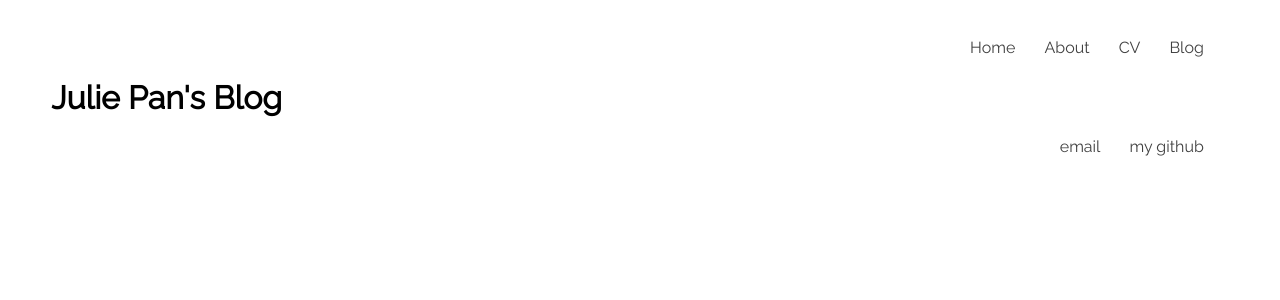
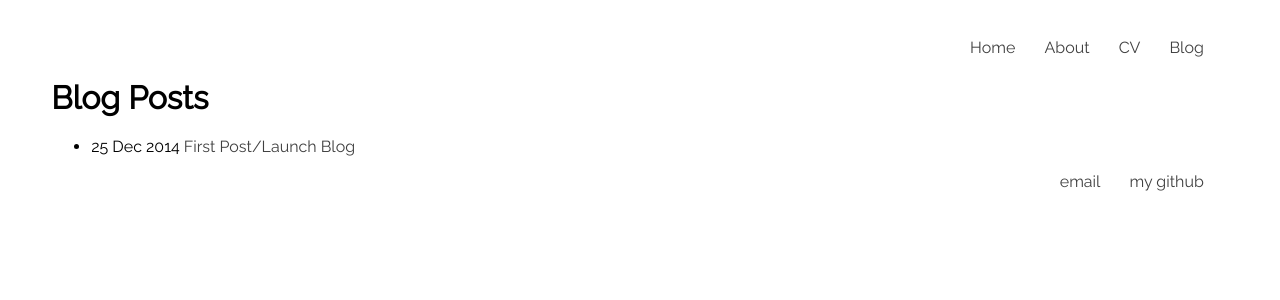
Before and after one commit to juliepanda/juliepanda.github.io, a Jekyll site: the page built from blog/index.html, in a window 1280 px wide. Shown: the top 300 px of the page. Built offline with Jekyll 4.4.1, drawn with Linux system fonts in a browser that asks for light colours.

Commit message:
blog working

```diff
--- a/blog/index.html
+++ b/blog/index.html
@@ -1,11 +1,11 @@
 ---
 layout: default
-title: Julie Pan's Blog
+title: Blog Posts
 ---
 <h1>{{ page.title }}</h1>
 	<ul class="posts">
 
 	  {% for post in site.posts %}
-	    <li><span>{{ post.date | date_to_string }}</span> » <a href="{{ post.url }}" title="{{ post.title }}">{{ post.title }}</a></li>
+	    <li><span>{{ post.date | date_to_string }}</span> <a href="{{ post.url }}" title="{{ post.title }}">{{ post.title }}</a></li>
 	  {% endfor %}
 </ul>
```
Also changed, not shown: _posts/2014-12-25-first-post.md (added, +7 -0 lines), _posts:/2014-12-25-first-post.md (deleted, +0 -7 lines), README.md.
